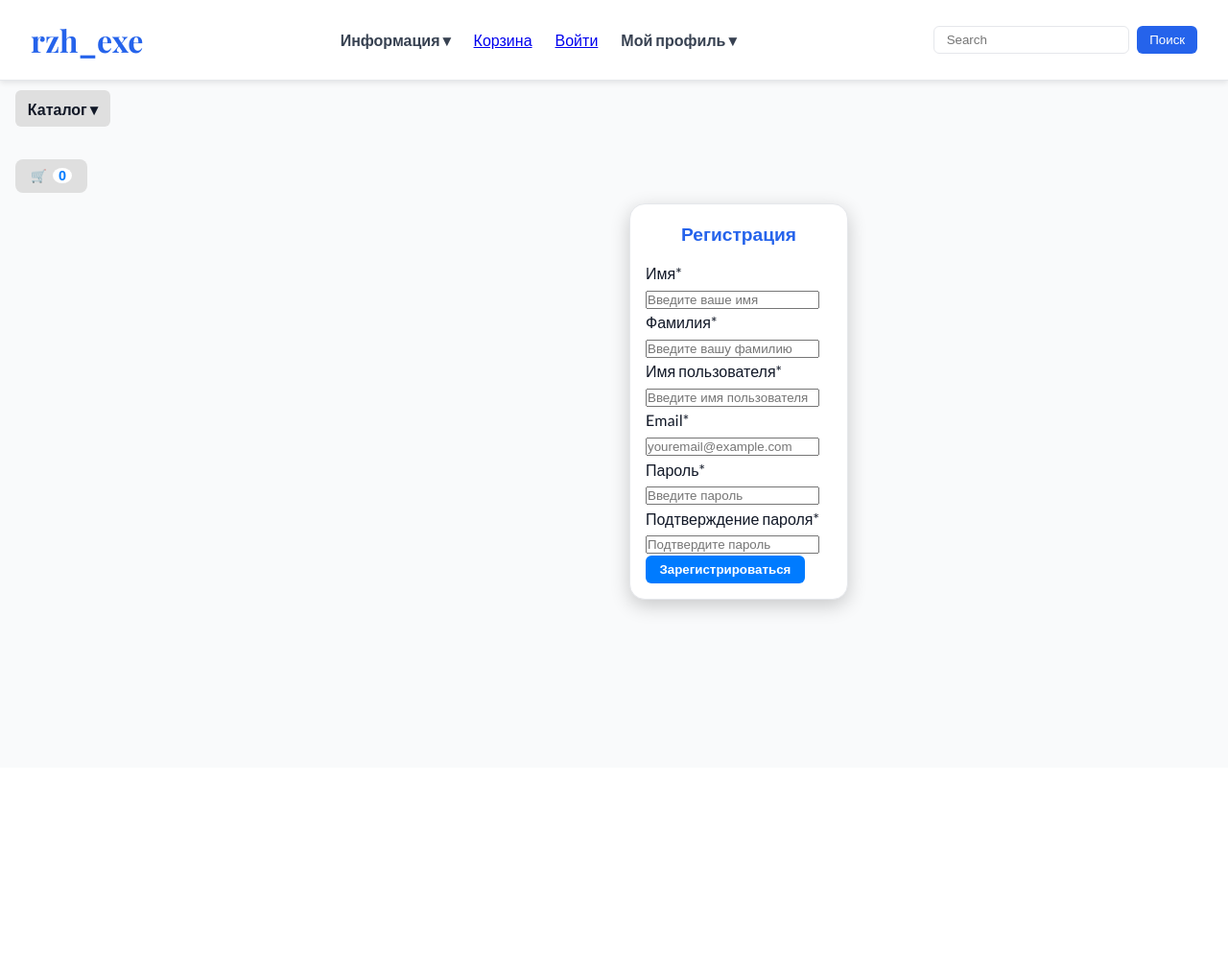
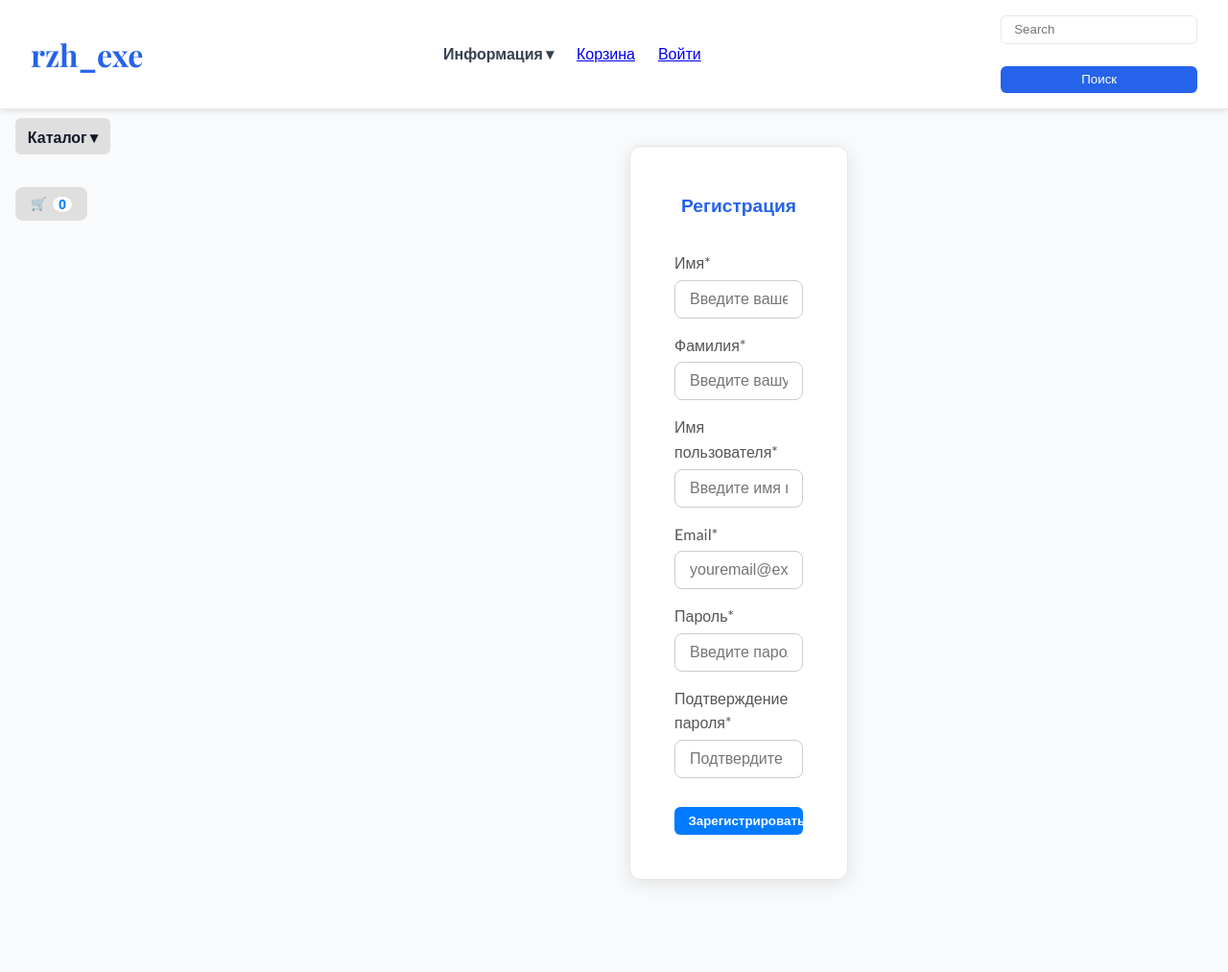
Before and after one commit to DmitryRzhansky/study_store_project_django, a Django app: page /user/registration/ in a window 1280 px wide. Shown: the whole page at 96% size. Before the commit the page ends 642 px from the top, so only its background shows below. Run offline with Django 5.2, Linux system fonts and the light colour scheme; data comes from the database, SQL or seed files in the repository; some libraries are stand-ins or nearby versions.

Commit message:
feat(users): добавлена регистрация пользователей с кастомной формой и валидацией
- Создан `registration.css` с стилями для карточки регистрации и формы.
- В `base.html` подключен `<link>` на `registration.css`.
- Навигация в `base.html` теперь корректно отображает ссылки на вход/профиль в зависимости от `user.is_authenticated`.
- В `forms.py` добавлена форма `UserRegistrationForm` на базе `UserCreationForm` с полями `first_name`, `last_name`, `username`, `email`, `password1`, `password2`.
- В `views.py` реализована регистрация пользователей (`registration`), вход в профиль (`profile`) и выход (`logout`).
- В `registration.html`:
  - форма обновлена для POST-запроса на `users:registration` с csrf token;
  - поля привязаны к форме `UserRegistrationForm`;
  - добавлено отображение ошибок валидации под каждым полем.

```diff
--- /dev/null
+++ b/static/deps/css/registration.css
@@ -0,0 +1,56 @@
+/* Стили для карточки регистрации */
+.card-wrapper {
+    display: flex;
+    justify-content: center;
+    margin-top: -90px;
+}
+
+.card {
+    background-color: #ffffff;
+    border-radius: 12px;
+    box-shadow: 0 4px 20px rgba(0, 0, 0, 0.1);
+    padding: 30px;
+}
+
+.card-title {
+    font-size: 28px;
+    font-weight: 600;
+    color: #333333;
+    margin-bottom: 20px;
+}
+
+/* Стили для формы */
+form {
+    display: flex;
+    flex-direction: column;
+    gap: 15px;
+}
+
+.form-group {
+    display: flex;
+    flex-direction: column;
+}
+
+.form-group label {
+    font-weight: 500;
+    margin-bottom: 5px;
+    color: #555555;
+}
+
+.form-group input {
+    padding: 10px 15px;
+    border: 1px solid #cccccc;
+    border-radius: 8px;
+    font-size: 16px;
+    transition: border-color 0.3s, box-shadow 0.3s;
+}
+
+.form-group input:focus {
+    border-color: #007bff;
+    box-shadow: 0 0 5px rgba(0, 123, 255, 0.3);
+    outline: none;
+}
+
+form button {
+    margin-top: 15px;
+}
--- a/templates/base.html
+++ b/templates/base.html
@@ -32,6 +32,9 @@
     <!-- Модальные окна -->
     <link rel="stylesheet" href="{% static 'deps/css/modal.css' %}">
 
+    <!-- Registration -->
+    <link rel="stylesheet" href="{% static 'deps/css/registration.css' %}">
+
     <!-- ERRORS -->
     <link rel="stylesheet" href="{% static 'deps/css/errors.css' %}">
 
@@ -62,17 +65,24 @@
                         </ul>
                     </li>
                     <li><a href="carts/cart.html">Корзина</a></li>
+
+                    {% if not user.is_authenticated %}
                         <li><a href="{% url "users:login" %}">Войти</a></li>
+                    {% else %}
                         <li class="nav-item dropdown">
                             <span>Мой профиль ▾</span>
                             <ul class="dropdown-menu">
                                 <li><a href="carts/cart.html">Корзина</a></li>
                                 <li><a href="{% url "users:profile" %}">Личный кабинет</a></li>
+                                {% if user.is_admin or user.is_staff %}
                                     <li><a href="{% url "admin:index" %}">Админ панель</a></li>
+                                {% endif %}
                                 <li><hr></li>
                                 <li><a href="{% url "users:logout" %}">Выйти</a></li>
                             </ul>
                         </li>
+                    {% endif %}
+
                 </ul>
             </nav>
             <form class="search-form" role='search' action='{% url "catalog:search" %}'' method='get'>
--- a/users/forms.py
+++ b/users/forms.py
@@ -1,5 +1,5 @@
 from django import forms
-from django.contrib.auth.forms import AuthenticationForm
+from django.contrib.auth.forms import AuthenticationForm, UserCreationForm
 
 from users.models import User
 
@@ -28,3 +28,24 @@
     class Meta:
         model = User
         fields = ['username', 'password']
+
+
+class UserRegistrationForm(UserCreationForm):
+
+    class Meta:
+        model = User
+        fields = (
+            'first_name',
+            'last_name',
+            'username',
+            'email',
+            'password1',
+            'password2',
+        )
+
+    first_name = forms.CharField()
+    last_name = forms.CharField()
+    username = forms.CharField()
+    email = forms.CharField()
+    password1 = forms.CharField()
+    password2 = forms.CharField()
--- a/users/templates/users/registration.html
+++ b/users/templates/users/registration.html
@@ -7,32 +7,78 @@
         <div class="card" style="max-width: 700px; width: 100%;">
             <div class="card-body">
                 <h2 class="card-title" style="text-align:center;">Регистрация</h2>
-                <form>
+
+                <form action={% url "user:registration" %} method="post" >
+
+                    {% csrf_token %}
+
                     <div class="form-group">
-                        <label for="firstName">Имя*</label>
-                        <input type="text" id="firstName" class="form-control" placeholder="Введите ваше имя" required>
+                        <label for="id_first_name">Имя*</label>
+                        <input type="text" id="id_first_name" class="form-control" placeholder="Введите ваше имя"
+                        value="{% if form.first_name.value %}{{ form.first_name.value }}{% endif %}"
+                        name="first_name"
+                        required>
+                        {% if form.first_name.errors %}
+                        <div class="error-message">{{ form.first_name.errors }}</div>
+                        {% endif %}
                     </div>
+
                     <div class="form-group">
-                        <label for="lastName">Фамилия*</label>
-                        <input type="text" id="lastName" class="form-control" placeholder="Введите вашу фамилию" required>
+                        <label for="id_last_name">Фамилия*</label>
+                        <input type="text" id="id_last_name" class="form-control" placeholder="Введите вашу фамилию"
+                            value="{% if form.last_name.value %}{{ form.last_name.value }}{% endif %}"
+                            name="last_name"
+                            required>
+                        {% if form.last_name.errors %}
+                        <div class="error-message">{{ form.last_name.errors }}</div>
+                        {% endif %}
                     </div>
+
                     <div class="form-group">
-                        <label for="username">Имя пользователя*</label>
-                        <input type="text" id="username" class="form-control" placeholder="Введите имя пользователя" required>
+                        <label for="id_username">Имя пользователя*</label>
+                        <input type="text" id="id_username" class="form-control" placeholder="Введите имя пользователя"
+                            value="{% if form.username.value %}{{ form.username.value }}{% endif %}"
+                            name="username"
+                            required>
+                        {% if form.username.errors %}
+                        <div class="error-message">{{ form.username.errors }}</div>
+                        {% endif %}
                     </div>
+
                     <div class="form-group">
-                        <label for="email">Email*</label>
-                        <input type="email" id="email" class="form-control" placeholder="youremail@example.com" required>
+                        <label for="id_email">Email*</label>
+                        <input type="email" id="id_email" class="form-control" placeholder="youremail@example.com"
+                            value="{% if form.email.value %}{{ form.email.value }}{% endif %}"
+                            name="email"
+                            required>
+                        {% if form.email.errors %}
+                        <div class="error-message">{{ form.email.errors }}</div>
+                        {% endif %}
                     </div>
-                    <div class="form-group">
-                        <label for="password1">Пароль*</label>
-                        <input type="password" id="password1" class="form-control" placeholder="Введите пароль" required>
-                    </div>
-                    <div class="form-group">
-                        <label for="password2">Подтверждение пароля*</label>
-                        <input type="password" id="password2" class="form-control" placeholder="Подтвердите пароль" required>
-                    </div>
-                    <button type="submit" class="btn add-to-cart w-100">Зарегистрироваться</button>
+
+                <div class="form-group">
+                    <label for="id_password1">Пароль*</label>
+                    <input type="password" id="id_password1" class="form-control" placeholder="Введите пароль"
+                        name="password1"
+                        required>
+                    {% if form.password1.errors %}
+                        <div class="error-message">{{ form.password1.errors }}</div>
+                    {% endif %}
+                </div>
+
+                <div class="form-group">
+                    <label for="id_password2">Подтверждение пароля*</label>
+                    <input type="password" id="id_password2" class="form-control" placeholder="Подтвердите пароль"
+                        name="password2"
+                        required>
+                    {% if form.password2.errors %}
+                        <div class="error-message">{{ form.password2.errors }}</div>
+                    {% endif %}
+                </div>
+
+
+                    <button type="submit" class="btn add-to-cart">Зарегистрироваться</button>
+
                 </form>
             </div>
         </div>
--- a/users/views.py
+++ b/users/views.py
@@ -1,9 +1,9 @@
 from django.contrib import auth
 from django.http import HttpResponseRedirect
-from django.shortcuts import render
+from django.shortcuts import redirect, render
 from django.urls import reverse
 
-from users.forms import UserLoginForm
+from users.forms import UserLoginForm, UserRegistrationForm
 
 def login(request):
     if request.method == 'POST':
@@ -25,8 +25,18 @@
     return render(request,'users/login.html', context)
 
 def registration(request):
+    if request.method == 'POST':
+        form = UserRegistrationForm(data=request.POST)
+        if form.is_valid():
+            form.save()
+            user = form.instance
+            auth.login(request, user)
+            return HttpResponseRedirect(reverse('main:index'))
+    else:
+        form = UserRegistrationForm()
     context = {
-        'title': "Регистрация"
+        'title': "Регистрация",
+        'form': form,
     }
     return render(request,'users/registration.html', context)
 
@@ -37,4 +47,5 @@
     return render(request,'users/profile.html', context)
 
 def logout(request):
-    ...
+    auth.logout(request)
+    return redirect(reverse('main:index'))
```
Lines whose indentation alone changed are shown as unchanged.
